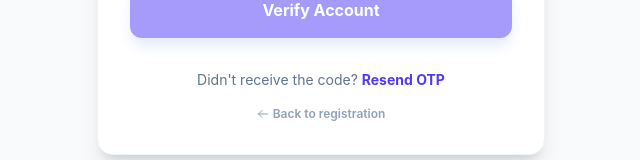
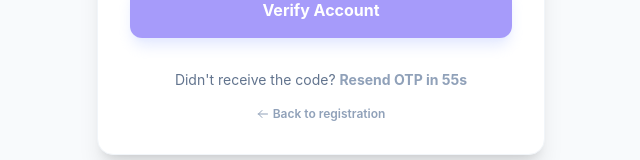
Before and after one commit to Handsome050111/E-Voting-System, a React (Vite) app in the folder client/: page /verify-otp in a window 1280 px wide. Shown: the part 495-655 px from the top of the page, without its empty margins (319-959 px from the left). Built offline with nearby package versions, Linux system fonts and the light colour scheme; no server answers.

Commit message:
Feat: Add 60-second cooldown timer to OTP Resend button

```diff
--- a/client/src/pages/VerifyOTP.jsx
+++ b/client/src/pages/VerifyOTP.jsx
@@ -1,4 +1,4 @@
-import { useState, useContext } from 'react';
+import { useState, useContext, useEffect } from 'react';
 import { useNavigate, useLocation } from 'react-router-dom';
 import api from '../utils/api';
 import AuthContext from '../context/AuthContext';
@@ -9,6 +9,7 @@ const VerifyOTP = () => {
     const [loading, setLoading] = useState(false);
     const [resendLoading, setResendLoading] = useState(false);
     const [resendMessage, setResendMessage] = useState('');
+    const [countdown, setCountdown] = useState(60);
 
     const navigate = useNavigate();
     const location = useLocation();
@@ -16,6 +17,16 @@ const VerifyOTP = () => {
 
     // Get email from location state (passed from Register page)
     const email = location.state?.email;
+
+    useEffect(() => {
+        let timer;
+        if (countdown > 0) {
+            timer = setInterval(() => {
+                setCountdown((prev) => prev - 1);
+            }, 1000);
+        }
+        return () => clearInterval(timer);
+    }, [countdown]);
 
     const handleResend = async () => {
         if (!email) return;
@@ -26,6 +37,7 @@ const VerifyOTP = () => {
         try {
             const res = await api.post('/auth/resend-otp', { email });
             setResendMessage(res.data.message);
+            setCountdown(60); // Reset timer on success
         } catch (err) {
             setError(err.response?.data?.message || 'Resend failed');
         } finally {
@@ -120,10 +132,10 @@ const VerifyOTP = () => {
                         <button
                             type="button"
                             onClick={handleResend}
-                            disabled={resendLoading}
-                            className="text-indigo-600 font-bold hover:underline disabled:opacity-50"
+                            disabled={resendLoading || countdown > 0}
+                            className={`font-bold transition-colors ${countdown > 0 ? 'text-slate-400 cursor-not-allowed' : 'text-indigo-600 hover:underline'}`}
                         >
-                            {resendLoading ? 'Sending...' : 'Resend OTP'}
+                            {resendLoading ? 'Sending...' : (countdown > 0 ? `Resend OTP in ${countdown}s` : 'Resend OTP')}
                         </button>
                     </p>
                     <button
```
